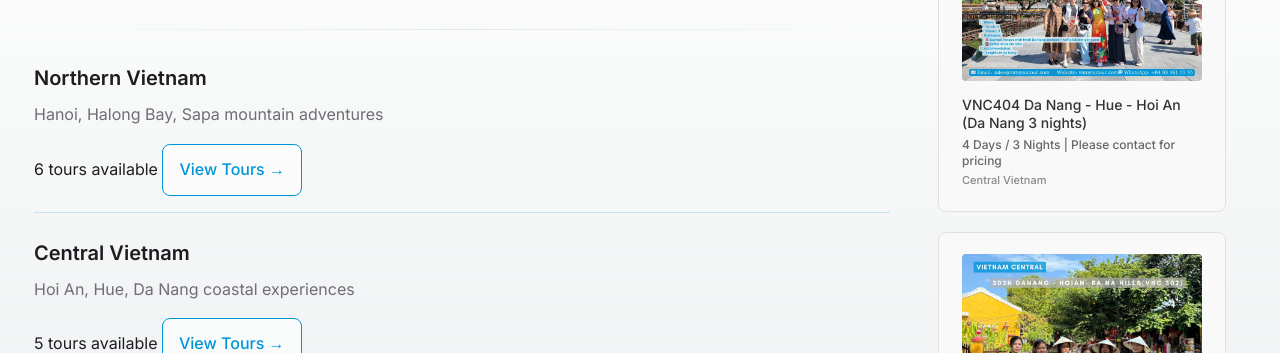
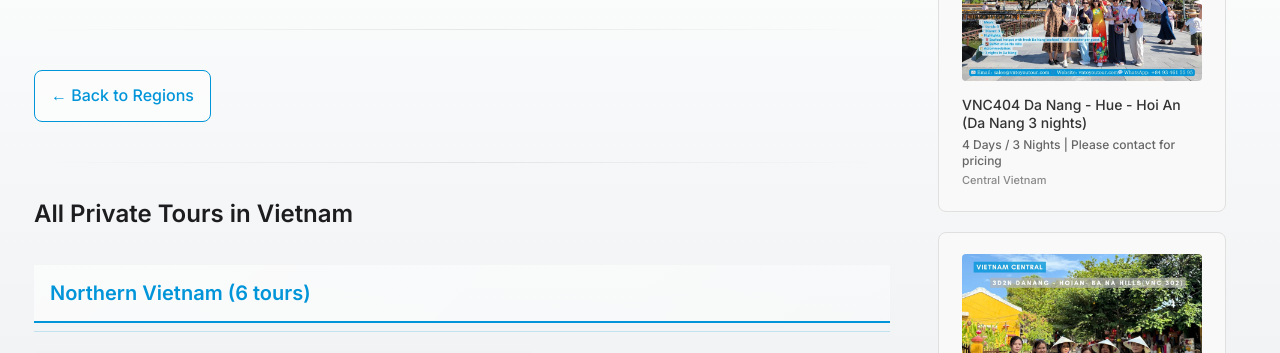
Before and after one commit to Nghiavutrong1251992/vn-to-you-tour, a plain HTML site: page pages/private-tours.html in a window 1280 px wide. Shown: the part 446-799 px from the top of the page. Drawn offline with Linux system fonts and the light colour scheme.

Commit message:
Auto-display all tours by default instead of showing region selector

```diff
--- a/pages/private-tours.html
+++ b/pages/private-tours.html
@@ -228,15 +228,90 @@
             document.getElementById('tours-list').innerHTML = toursHTML;
         }
 
+        // Function to show all tours in default order (North -> Central -> South -> Multi)
+        function showAllTours() {
+            const regionOrder = ['north', 'central', 'south', 'multi'];
+            const regionNames = {
+                'north': 'Northern Vietnam',
+                'central': 'Central Vietnam',
+                'south': 'Southern Vietnam',
+                'multi': 'Multi-Region Tours'
+            };
+
+            // Hide region selector
+            document.getElementById('region-selector').classList.remove('visible');
+            document.getElementById('region-selector').classList.add('hidden');
+
+            // Show tours list
+            document.getElementById('tours-list').classList.remove('hidden');
+            document.getElementById('tours-list').classList.add('visible');
+
+            // Generate tours HTML with back button and divider
+            let toursHTML = `
+                <a href="#" class="btn" onclick="showRegionSelector(); return false;">
+                    ← Back to Regions
+                </a>
+                <hr class="section-divider">
+                <h2>All Private Tours in Vietnam</h2>
+            `;
+
+            // Loop through regions in order and add all tours
+            regionOrder.forEach((region, regionIndex) => {
+                const tours = getToursByRegion(region);
+
+                if (tours.length > 0) {
+                    // Add region header
+                    toursHTML += `
+                        <div class="region-section">
+                            <h3 class="region-header">${regionNames[region]} (${tours.length} tours)</h3>
+                            <hr class="region-divider">
+                        </div>
+                    `;
+
+                    // Add tours for this region
+                    tours.forEach((tour, tourIndex) => {
+                        // Adjust image URL for GitHub Pages
+                        let imageUrl = tour.image ? tour.image.url : '';
+                        if (imageUrl.startsWith('/')) {
+                            imageUrl = '..' + imageUrl;
+                        }
+
+                        toursHTML += `
+                            <article class="tour-item-full">
+                                ${tour.image ? `
+                                <div class="tour-image-large">
+                                    <img src="${encodeURI(imageUrl)}"
+                                         alt="${tour.image.alt}"
+                                         class="tour-main-thumbnail">
+                                </div>` : ''}
+
+                                <div class="tour-info-section">
+                                    <h3 class="tour-title-large">${tour.title}</h3>
+                                    <p class="tour-excerpt-large">${tour.excerpt}</p>
+
+                                    <div class="tour-actions">
+                                        <a href="private-tour-detail.html?id=${tour.id}" class="btn btn-primary-large">View Details & Book Tour →</a>
+                                    </div>
+                                </div>
+                            </article>
+                            <hr class="tour-divider-large">
+                        `;
+                    });
+                }
+            });
+
+            document.getElementById('tours-list').innerHTML = toursHTML;
+        }
+
         // Function to handle URL anchor navigation
         function handleAnchorNavigation() {
             const anchor = window.location.hash.substring(1); // Remove the # symbol
             if (anchor && ['north', 'central', 'south', 'multi'].includes(anchor)) {
-                // Auto-open the specific region
+                // Auto-open the specific region order
                 showRegionTours(anchor);
             } else {
-                // Default: show region selector
-                showRegionSelector();
+                // Default: show all tours instead of region selector
+                showAllTours();
             }
         }
 
```
